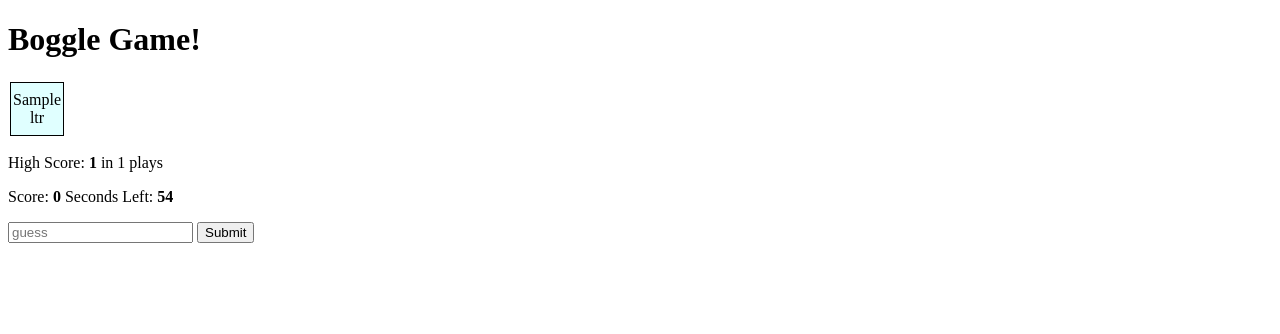
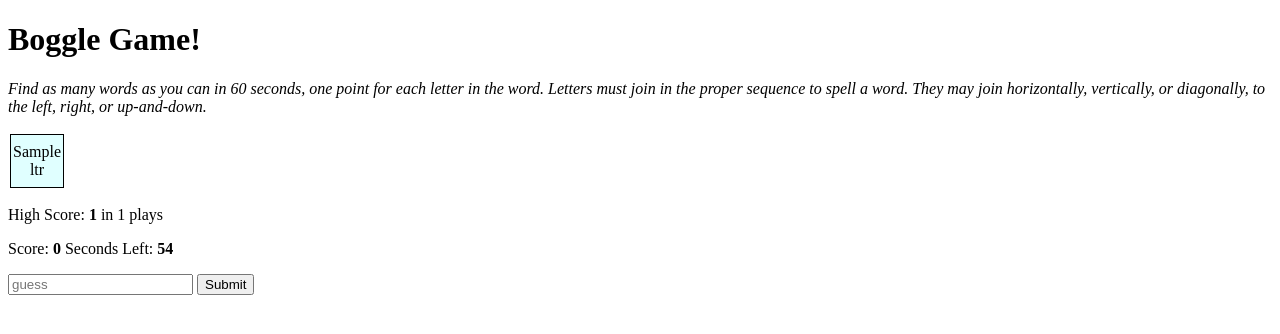
Before and after one commit to VirginiaWu11/19_5_flask-boggle-exercise, a Flask app: template templates/index.html in a window 1280 px wide. Shown: the top 334 px of the page. Run offline with Flask 2, Linux system fonts and the light colour scheme; the visitor is signed in with stand-in values (Sample User, id 1); the template is opened without the code that fills it: most values are stand-ins (such as "Sample title", 1, 10 or a date in 2020); parts of the project's set-up code (start-up, migrations or seed data) failed here and were passed over.

Commit message:
fix duplicate word count

```diff
--- a/static/script.js
+++ b/static/script.js
@@ -18,21 +18,24 @@ async function handleSubmit(evt) {
   if (!guess) return;
 
   if (words.includes(guess)) {
-    showMessage(`Already found ${guess}`, "error");
+    showMessage(`Already found ${guess.toUpperCase()}.`, "error");
+    $("#guess").val("");
+    return;
   }
   //   check server for validity
   const resp = await axios.get("/check-guess", { params: { guess: guess } });
   if (resp.data.result === "not-word") {
-    showMessage(`${guess.toUpperCase()} is not in our dictionary`, "error");
+    showMessage(`${guess.toUpperCase()} is not in our dictionary.`, "error");
   } else if (resp.data.result === "not-on-board") {
     showMessage(
-      `${guess.toUpperCase()} is not a valid word on this board`,
+      `${guess.toUpperCase()} is not a valid word on this board.`,
       "error"
     );
   } else {
     showMessage(`${guess.toUpperCase()} scored ${guess.length} points!`, "ok");
     score += guess.length;
     updateScore();
+    words.push(guess);
   }
   $("#guess").val("");
 }
--- a/templates/index.html
+++ b/templates/index.html
@@ -9,6 +9,14 @@
   </head>
   <body>
     <h1>Boggle Game!</h1>
+    <p>
+      <i
+        >Find as many words as you can in 60 seconds, one point for each letter
+        in the word. Letters must join in the proper sequence to spell a word.
+        They may join horizontally, vertically, or diagonally, to the left,
+        right, or up-and-down.</i
+      >
+    </p>
     <table id="board">
       <tbody>
         {% for row in board %}
```
